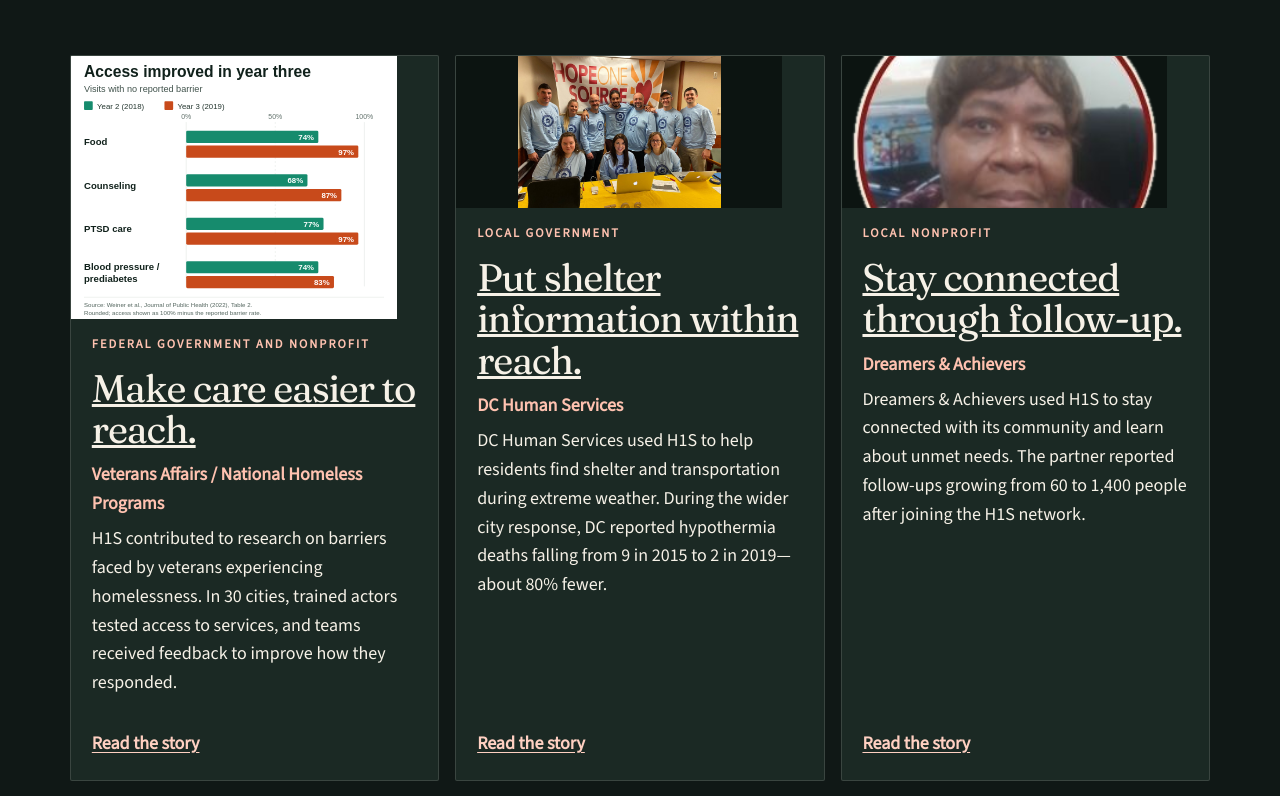
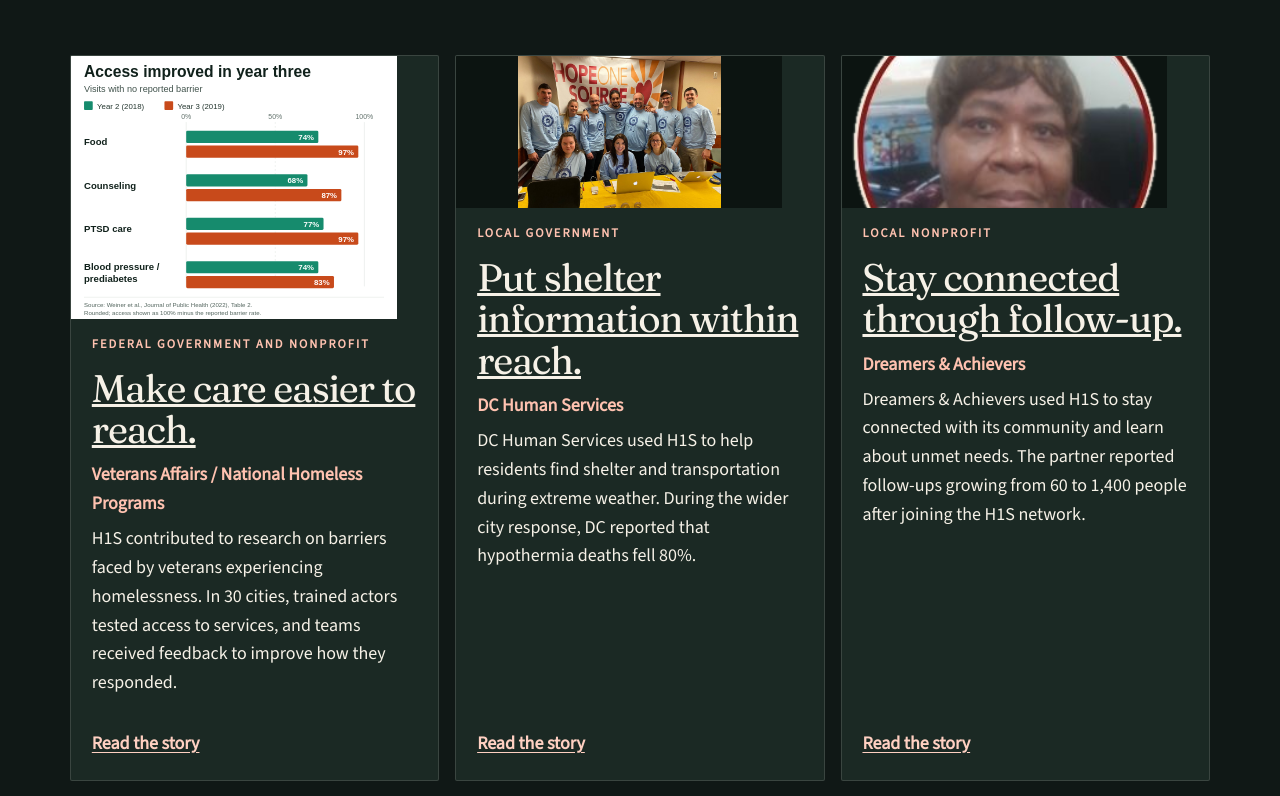
Before and after one commit to hopeonesource/hope1source.org, a React (Vite) app in the folder preview-v4/: page /case-studies in a window 1280 px wide. Shown: the part 471-1267 px from the top of the page. Built offline with nearby package versions, Linux system fonts and the light colour scheme.

Commit message:
Tighten DC hypothermia result

```diff
--- a/preview-v4/src/content/stories.js
+++ b/preview-v4/src/content/stories.js
@@ -38,7 +38,7 @@ export const stories = [
     title: 'Emergency shelter alerts',
     outcome: 'Share useful information',
     cardTitle: 'Put shelter information within reach.',
-    card: 'DC Human Services used H1S to send shelter and transportation information during extreme weather. During the wider city response, DC reported hypothermia deaths falling from 9 to 2—about 80% fewer.',
+    card: 'DC Human Services used H1S to send shelter and transportation information during extreme weather. During the wider city response, DC reported that hypothermia deaths fell 80%.',
     image: 'photos/shelter-alerts.jpg',
     imageAlt: 'HopeOneSource emergency shelter alerts graphic from the published case study.',
     org: 'DC Human Services',
@@ -48,7 +48,7 @@ export const stories = [
     websiteLabel: 'DC Human Services',
     kicker: 'Washington, D.C.',
     summary:
-      'DC Human Services used H1S to help residents find shelter and transportation during extreme weather. During the wider city response, DC reported hypothermia deaths falling from 9 in 2015 to 2 in 2019—about 80% fewer.',
+      'DC Human Services used H1S to help residents find shelter and transportation during extreme weather. During the wider city response, DC reported that hypothermia deaths fell 80%.',
     quote:
       'Hypothermia deaths in DC have consistently decreased over the past 5 years, down from 9 in 2015 to 2 in 2019.',
     quoteAttribution: 'DC Interagency Council on Homelessness, as quoted in the published H1S housing page',
```
Also changed, not shown: 1 other file (tests, documents, lock files or other folders).
